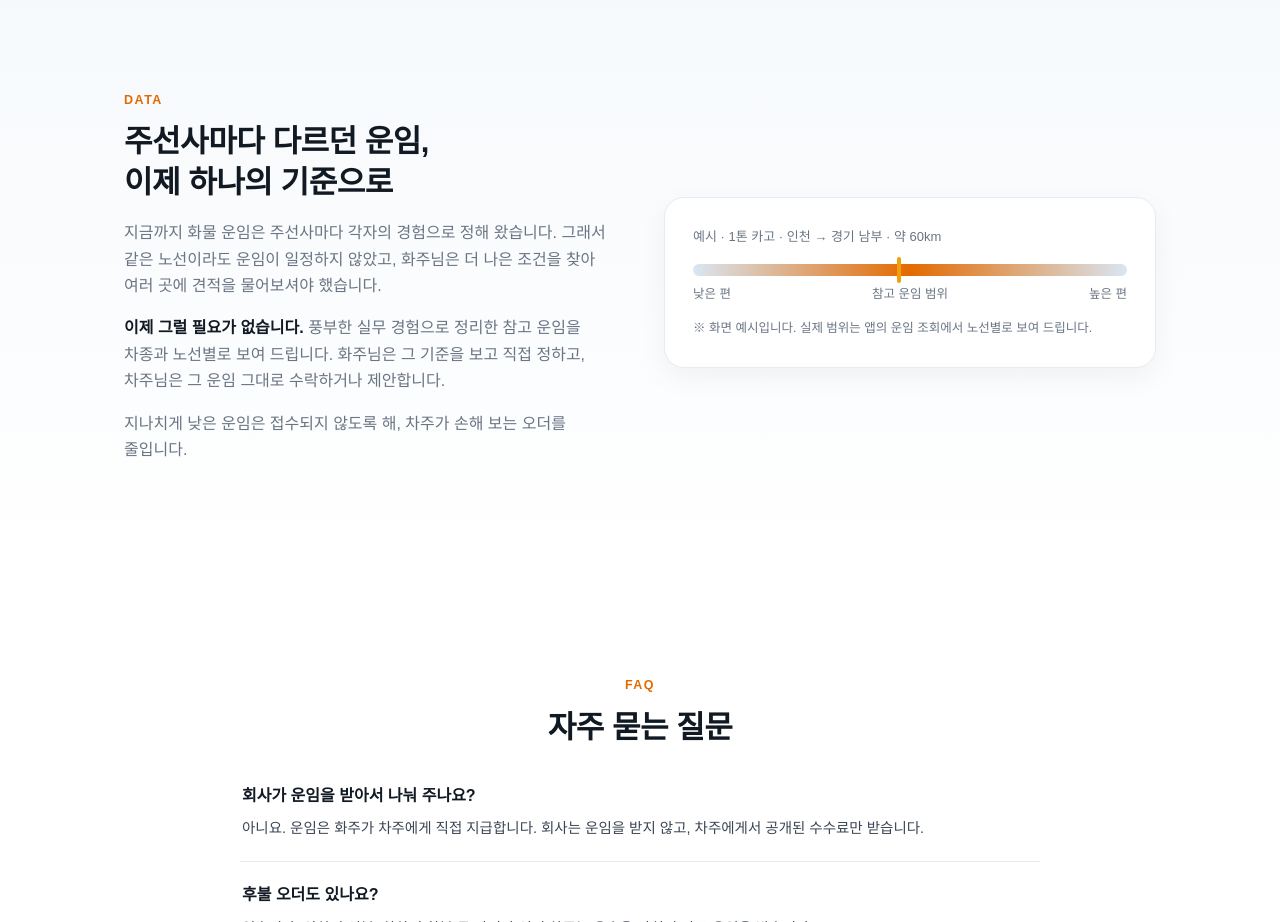
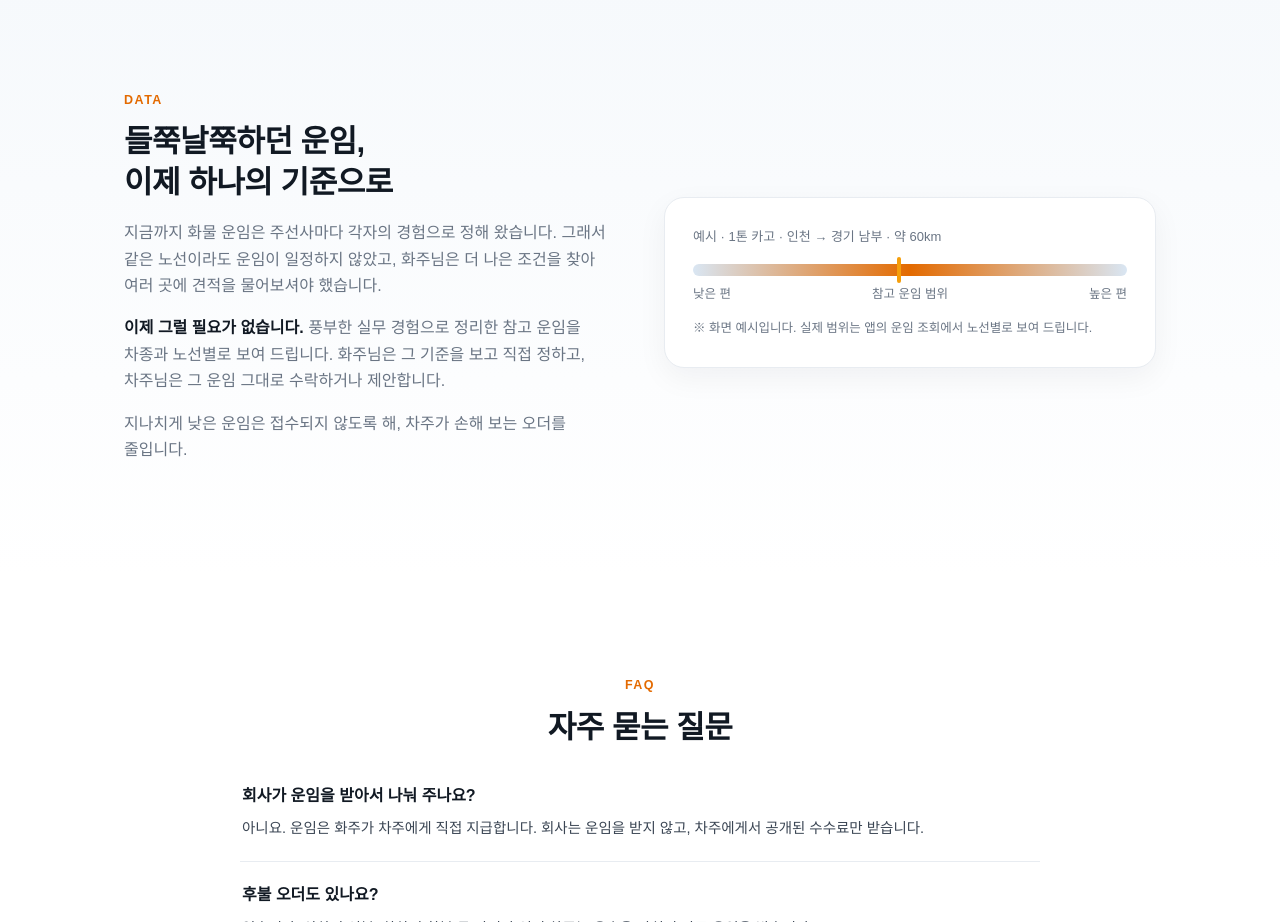
Before and after one commit to koreanyodeler-svg/ghdirect-site, a plain HTML site: page index.html in a window 1280 px wide. Shown: the part 5420-6342 px from the top of the page. Drawn offline with Linux system fonts and the light colour scheme; no server answers; a web font is replaced by a local one.

Commit message:
운임 문구 정리(사장님 11/28)
Co-Authored-By: Claude Opus 5.5 <noreply@anthropic.com>

```diff
--- a/index.html
+++ b/index.html
@@ -346,7 +346,7 @@ html.drv .wcard.s{opacity:.6}html.drv .who2{margin-top:30px}
 </div></section>
 
 <section class="data" style="background:linear-gradient(180deg,#f6f9fc,#fff)"><div class="wrap">
- <div><span class="eyebrow">DATA</span><h2>주선사마다 다르던 운임,<br>이제 하나의 기준으로</h2>
+ <div><span class="eyebrow">DATA</span><h2>들쭉날쭉하던 운임,<br>이제 하나의 기준으로</h2>
   <p class="muted">지금까지 화물 운임은 주선사마다 각자의 경험으로 정해 왔습니다. 그래서 같은 노선이라도 운임이 일정하지 않았고, 화주님은 더 나은 조건을 찾아 여러 곳에 견적을 물어보셔야 했습니다.</p><p class="muted"><b style="color:var(--t)">이제 그럴 필요가 없습니다.</b> 풍부한 실무 경험으로 정리한 참고 운임을 차종과 노선별로 보여 드립니다. 화주님은 그 기준을 보고 직접 정하고, 차주님은 그 운임 그대로 수락하거나 제안합니다.</p>
   <p class="muted">지나치게 낮은 운임은 접수되지 않도록 해, 차주가 손해 보는 오더를 줄입니다.</p></div>
  <div class="range"><div class="r">예시 · 1톤 카고 · 인천 → 경기 남부 · 약 60km</div>
```
